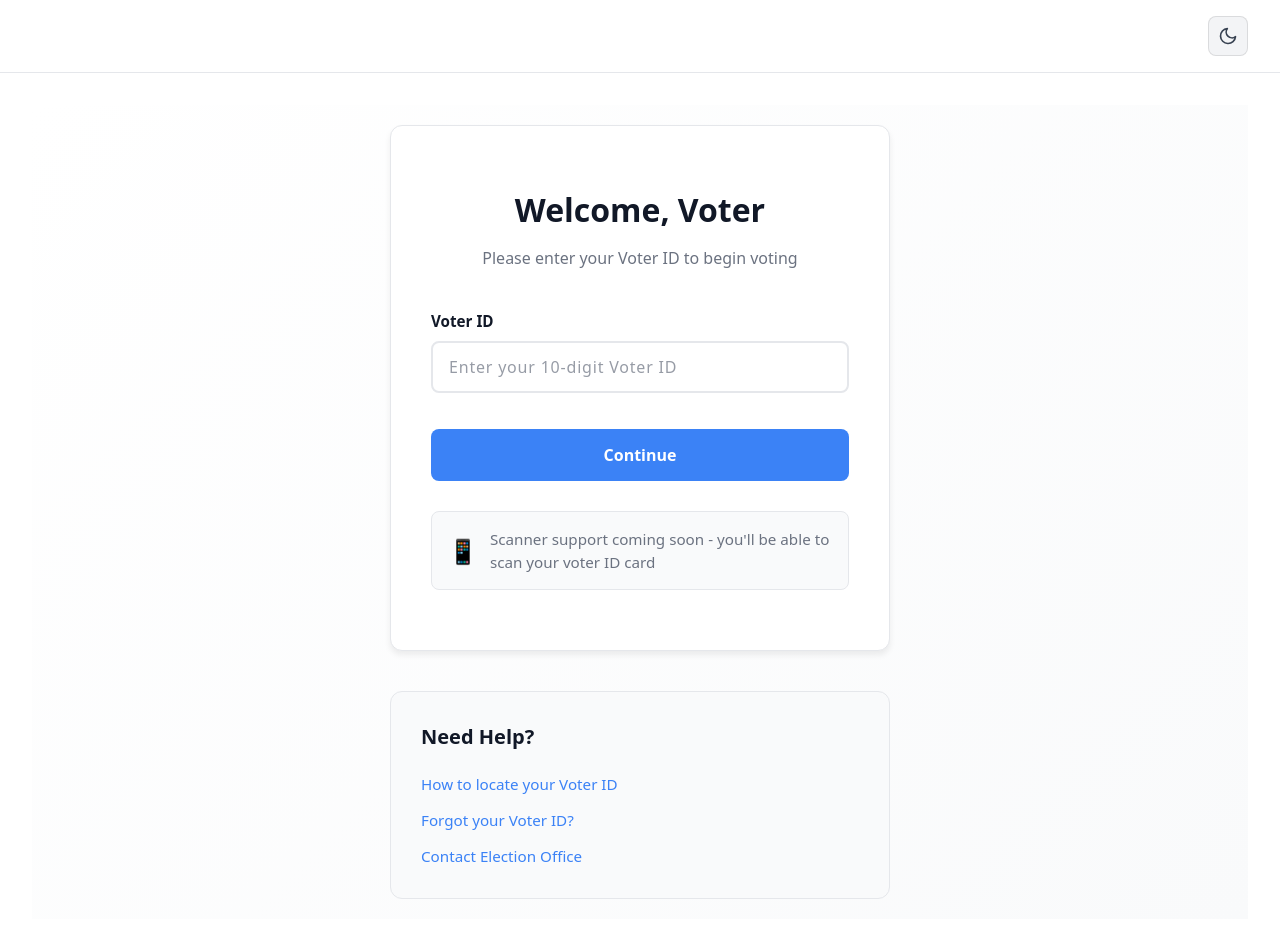
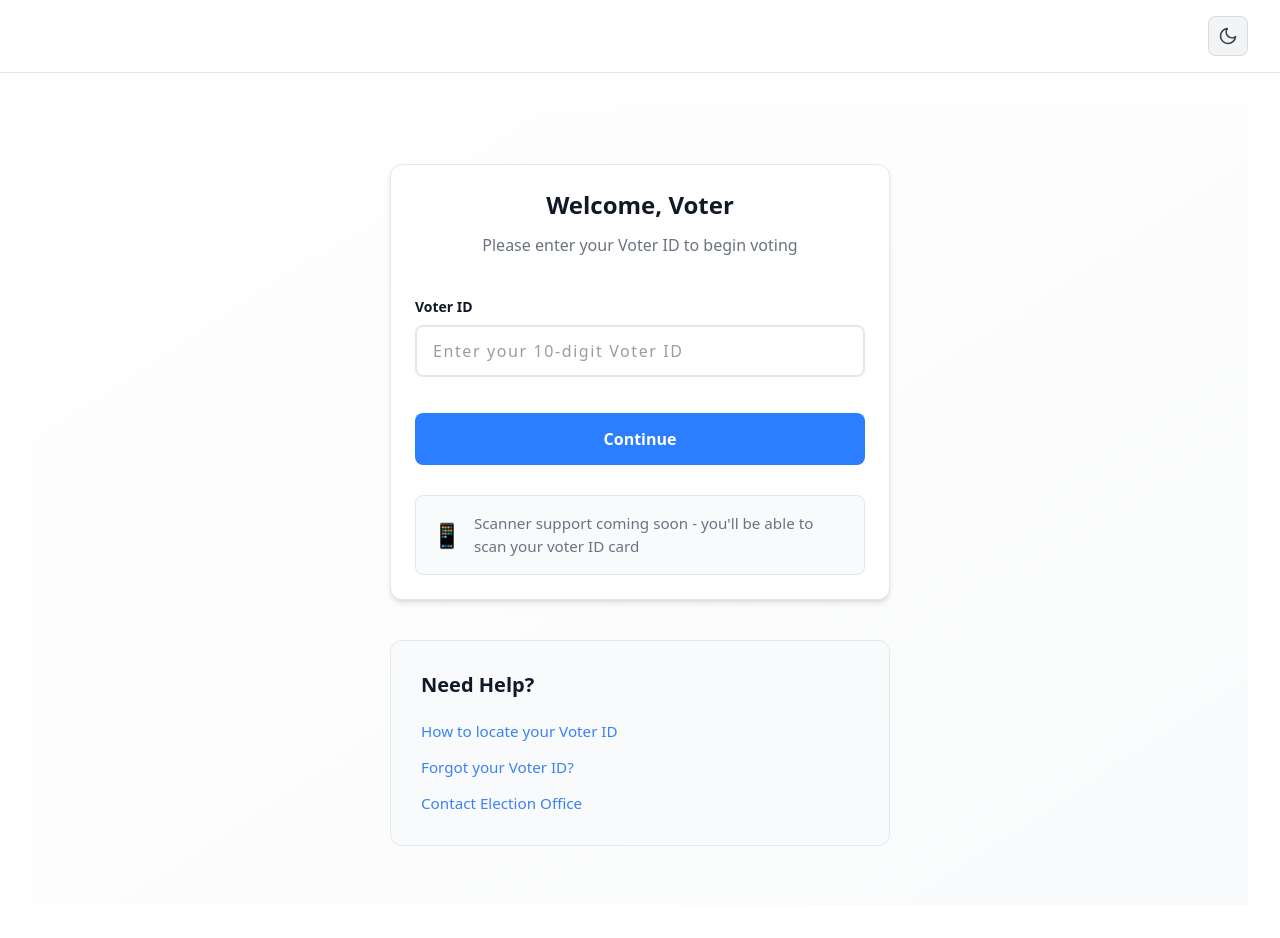
Before and after one commit to davideastmond/gov-vote, a SvelteKit app: page /voter/start in a window 1280 px wide. Shown: the top 938 px of the page. Built offline with nearby package versions, Linux system fonts and the light colour scheme.

Commit message:
started work on basic voter start page

```diff
--- a/src/routes/voter/start/+page.svelte
+++ b/src/routes/voter/start/+page.svelte
@@ -44,16 +44,31 @@
 	}
 </script>
 
-<div class="voter-start-container">
-	<div class="voter-start-card">
-		<div class="card-header">
-			<h1>Welcome, Voter</h1>
-			<p class="subtitle">Please enter your Voter ID to begin voting</p>
+<svelte:head>
+	<title>Start Voting - Gov Vote</title>
+</svelte:head>
+
+<main
+	class="flex min-h-screen flex-col items-center justify-center bg-gradient-to-br from-[var(--bg-primary)] to-[var(--bg-secondary)] px-5 py-10"
+>
+	<div
+		class="mb-10 w-full max-w-[500px] rounded-xl border bg-[var(--bg-primary)] p-15 shadow-md transition-all hover:shadow-lg sm:p-6 dark:shadow-lg dark:hover:shadow-xl"
+		style="border-color: var(--border-color);"
+	>
+		<div class="mb-10 text-center">
+			<h1 class="m-0 mb-3 text-4xl font-bold text-[var(--text-primary)] sm:text-2xl">
+				Welcome, Voter
+			</h1>
+			<p class="m-0 text-base leading-normal text-[var(--text-secondary)]">
+				Please enter your Voter ID to begin voting
+			</p>
 		</div>
 
-		<form on:submit={handleSubmit} class="voter-form">
-			<div class="form-group">
-				<label for="voter-id-input" class="form-label">Voter ID</label>
+		<form on:submit={handleSubmit} class="flex flex-col gap-6">
+			<div class="flex flex-col gap-2">
+				<label for="voter-id-input" class="text-sm font-semibold text-[var(--text-primary)]">
+					Voter ID
+				</label>
 				<input
 					id="voter-id-input"
 					type="text"
@@ -63,16 +78,29 @@
 					disabled={isLoading}
 					aria-invalid={error ? 'true' : 'false'}
 					aria-describedby={error ? 'error-message' : undefined}
-					class="form-input"
+					class="rounded-lg border-2 bg-[var(--bg-primary)] px-4 py-3 font-[inherit] text-base tracking-widest text-[var(--text-primary)] transition-all placeholder:text-[var(--text-secondary)] placeholder:opacity-70 focus:border-blue-500 focus:shadow-[0_0_0_3px_rgba(59,130,246,0.1)] focus:outline-none disabled:cursor-not-allowed disabled:opacity-60 dark:focus:border-blue-400 dark:focus:shadow-[0_0_0_3px_rgba(96,165,250,0.1)]"
+					style="border-color: var(--border-color);"
 				/>
 				{#if error}
-					<p id="error-message" class="error-message" role="alert">{error}</p>
+					<p
+						id="error-message"
+						class="m-0 flex items-center gap-1.5 text-sm text-red-500 before:content-['⚠️']"
+						role="alert"
+					>
+						{error}
+					</p>
 				{/if}
 			</div>
 
-			<button type="submit" disabled={isLoading} class="submit-button">
+			<button
+				type="submit"
+				disabled={isLoading}
+				class="mt-3 flex items-center justify-center gap-2.5 rounded-lg bg-blue-500 px-6 py-3.5 text-base font-semibold text-white transition-all hover:-translate-y-0.5 hover:bg-blue-800 hover:shadow-[0_8px_16px_rgba(59,130,246,0.3)] focus:outline focus:outline-[3px] focus:outline-blue-500 active:translate-y-0 disabled:cursor-not-allowed disabled:opacity-70 dark:bg-blue-400 dark:text-gray-900 dark:hover:bg-blue-500 dark:focus:outline-blue-400"
+			>
 				{#if isLoading}
-					<span class="loading-spinner"></span>
+					<span
+						class="inline-block h-4 w-4 animate-spin rounded-full border-2 border-current border-t-transparent"
+					></span>
 					<span>Processing...</span>
 				{:else}
 					<span>Continue</span>
@@ -80,321 +108,49 @@
 			</button>
 		</form>
 
-		<div class="scanner-info">
-			<p>
-				<span class="scanner-icon">📱</span>
-				<span class="scanner-text"
-					>Scanner support coming soon - you'll be able to scan your voter ID card</span
-				>
+		<div
+			class="mt-7.5 rounded-lg border bg-[var(--bg-secondary)] p-4"
+			style="border-color: var(--border-color);"
+		>
+			<p
+				class="m-0 flex items-center gap-3 text-[0.95rem] leading-normal text-[var(--text-secondary)]"
+			>
+				<span aria-hidden="true" class="flex-shrink-0 text-2xl">📱</span>
+				<span>Scanner support coming soon - you'll be able to scan your voter ID card</span>
 			</p>
 		</div>
 	</div>
 
-	<div class="help-section">
-		<h2>Need Help?</h2>
-		<ul>
-			<li><a href="#locate-id">How to locate your Voter ID</a></li>
-			<li><a href="#forgot-id">Forgot your Voter ID?</a></li>
-			<li><a href="#contact">Contact Election Office</a></li>
+	<div
+		class="w-full max-w-[500px] rounded-xl border bg-[var(--bg-secondary)] p-7.5"
+		style="border-color: var(--border-color);"
+	>
+		<h2 class="m-0 mb-5 text-xl font-bold text-[var(--text-primary)]">Need Help?</h2>
+		<ul class="m-0 flex flex-col gap-3 p-0">
+			<li class="m-0">
+				<a
+					href="#locate-id"
+					class="inline-block text-[0.95rem] font-medium text-blue-500 no-underline transition-all hover:translate-x-1 hover:underline focus:rounded focus:px-2 focus:py-1 focus:outline focus:outline-[3px] focus:outline-blue-500 dark:text-blue-400 dark:focus:outline-blue-400"
+				>
+					How to locate your Voter ID
+				</a>
+			</li>
+			<li class="m-0">
+				<a
+					href="#forgot-id"
+					class="inline-block text-[0.95rem] font-medium text-blue-500 no-underline transition-all hover:translate-x-1 hover:underline focus:rounded focus:px-2 focus:py-1 focus:outline focus:outline-[3px] focus:outline-blue-500 dark:text-blue-400 dark:focus:outline-blue-400"
+				>
+					Forgot your Voter ID?
+				</a>
+			</li>
+			<li class="m-0">
+				<a
+					href="#contact"
+					class="inline-block text-[0.95rem] font-medium text-blue-500 no-underline transition-all hover:translate-x-1 hover:underline focus:rounded focus:px-2 focus:py-1 focus:outline focus:outline-[3px] focus:outline-blue-500 dark:text-blue-400 dark:focus:outline-blue-400"
+				>
+					Contact Election Office
+				</a>
+			</li>
 		</ul>
 	</div>
-</div>
-
-<style>
-	.voter-start-container {
-		min-height: 100vh;
-		display: flex;
-		flex-direction: column;
-		align-items: center;
-		justify-content: center;
-		padding: 20px;
-		background: linear-gradient(135deg, var(--bg-primary) 0%, var(--bg-secondary) 100%);
-	}
-
-	.voter-start-card {
-		background-color: var(--bg-primary);
-		border-radius: 12px;
-		border: 1px solid var(--border-color);
-		box-shadow: 0 4px 6px rgba(0, 0, 0, 0.07);
-		padding: 60px 40px;
-		max-width: 500px;
-		width: 100%;
-		margin-bottom: 40px;
-		transition: box-shadow 0.3s ease;
-	}
-
-	.dark .voter-start-card {
-		box-shadow: 0 4px 6px rgba(0, 0, 0, 0.3);
-	}
-
-	.voter-start-card:hover {
-		box-shadow: 0 8px 16px rgba(0, 0, 0, 0.1);
-	}
-
-	.dark .voter-start-card:hover {
-		box-shadow: 0 8px 16px rgba(0, 0, 0, 0.4);
-	}
-
-	.card-header {
-		text-align: center;
-		margin-bottom: 40px;
-	}
-
-	.card-header h1 {
-		font-size: 2rem;
-		font-weight: 700;
-		margin: 0 0 12px 0;
-		color: var(--text-primary);
-	}
-
-	.subtitle {
-		font-size: 1rem;
-		color: var(--text-secondary);
-		margin: 0;
-		line-height: 1.5;
-	}
-
-	.voter-form {
-		display: flex;
-		flex-direction: column;
-		gap: 24px;
-	}
-
-	.form-group {
-		display: flex;
-		flex-direction: column;
-		gap: 8px;
-	}
-
-	.form-label {
-		font-size: 0.95rem;
-		font-weight: 600;
-		color: var(--text-primary);
-		display: block;
-	}
-
-	.form-input {
-		padding: 12px 16px;
-		border: 2px solid var(--border-color);
-		border-radius: 8px;
-		background-color: var(--bg-primary);
-		color: var(--text-primary);
-		font-size: 1rem;
-		font-family: inherit;
-		transition: all 0.2s ease;
-		letter-spacing: 0.05em;
-	}
-
-	.form-input::placeholder {
-		color: var(--text-secondary);
-		opacity: 0.7;
-	}
-
-	.form-input:focus {
-		outline: none;
-		border-color: #3b82f6;
-		box-shadow: 0 0 0 3px rgba(59, 130, 246, 0.1);
-	}
-
-	.dark .form-input:focus {
-		border-color: #60a5fa;
-		box-shadow: 0 0 0 3px rgba(96, 165, 250, 0.1);
-	}
-
-	.form-input:disabled {
-		opacity: 0.6;
-		cursor: not-allowed;
-	}
-
-	.form-input[aria-invalid='true'] {
-		border-color: #ef4444;
-	}
-
-	.form-input[aria-invalid='true']:focus {
-		box-shadow: 0 0 0 3px rgba(239, 68, 68, 0.1);
-	}
-
-	.error-message {
-		font-size: 0.875rem;
-		color: #ef4444;
-		margin: 0;
-		display: flex;
-		align-items: center;
-		gap: 6px;
-	}
-
-	.error-message::before {
-		content: '⚠️';
-	}
-
-	.submit-button {
-		padding: 14px 24px;
-		background-color: #3b82f6;
-		color: white;
-		border: none;
-		border-radius: 8px;
-		font-size: 1rem;
-		font-weight: 600;
-		cursor: pointer;
-		transition: all 0.3s ease;
-		display: flex;
-		align-items: center;
-		justify-content: center;
-		gap: 10px;
-		margin-top: 12px;
-	}
-
-	.submit-button:hover:not(:disabled) {
-		background-color: #1e40af;
-		transform: translateY(-2px);
-		box-shadow: 0 8px 16px rgba(59, 130, 246, 0.3);
-	}
-
-	.submit-button:active:not(:disabled) {
-		transform: translateY(0);
-	}
-
-	.submit-button:disabled {
-		opacity: 0.7;
-		cursor: not-allowed;
-	}
-
-	.submit-button:focus-visible {
-		outline: 3px solid #3b82f6;
-		outline-offset: 3px;
-	}
-
-	.dark .submit-button {
-		background-color: #60a5fa;
-		color: #111827;
-	}
-
-	.dark .submit-button:hover:not(:disabled) {
-		background-color: #3b82f6;
-	}
-
-	.dark .submit-button:focus-visible {
-		outline: 3px solid #60a5fa;
-	}
-
-	.loading-spinner {
-		display: inline-block;
-		width: 16px;
-		height: 16px;
-		border: 2px solid currentColor;
-		border-top-color: transparent;
-		border-radius: 50%;
-		animation: spin 0.6s linear infinite;
-	}
-
-	@keyframes spin {
-		to {
-			transform: rotate(360deg);
-		}
-	}
-
-	.scanner-info {
-		margin-top: 30px;
-		padding: 16px;
-		background-color: var(--bg-secondary);
-		border-radius: 8px;
-		border: 1px solid var(--border-color);
-	}
-
-	.scanner-info p {
-		display: flex;
-		align-items: center;
-		gap: 12px;
-		margin: 0;
-		font-size: 0.95rem;
-		color: var(--text-secondary);
-		line-height: 1.5;
-	}
-
-	.scanner-icon {
-		font-size: 1.5rem;
-		flex-shrink: 0;
-	}
-
-	.help-section {
-		max-width: 500px;
-		width: 100%;
-		background-color: var(--bg-secondary);
-		border-radius: 12px;
-		border: 1px solid var(--border-color);
-		padding: 30px;
-	}
-
-	.help-section h2 {
-		font-size: 1.25rem;
-		font-weight: 700;
-		color: var(--text-primary);
-		margin: 0 0 20px 0;
-	}
-
-	.help-section ul {
-		list-style: none;
-		margin: 0;
-		padding: 0;
-		display: flex;
-		flex-direction: column;
-		gap: 12px;
-	}
-
-	.help-section li {
-		margin: 0;
-	}
-
-	.help-section a {
-		color: #3b82f6;
-		text-decoration: none;
-		font-size: 0.95rem;
-		font-weight: 500;
-		transition: all 0.2s ease;
-		display: inline-block;
-	}
-
-	.help-section a:hover {
-		text-decoration: underline;
-		transform: translateX(4px);
-	}
-
-	.help-section a:focus-visible {
-		outline: 3px solid #3b82f6;
-		outline-offset: 3px;
-		border-radius: 4px;
-		padding: 4px 8px;
-	}
-
-	.dark .help-section a {
-		color: #60a5fa;
-	}
-
-	.dark .help-section a:focus-visible {
-		outline-color: #60a5fa;
-	}
-
-	/* Responsive Design */
-	@media (max-width: 640px) {
-		.voter-start-container {
-			padding: 20px;
-		}
-
-		.voter-start-card {
-			padding: 40px 24px;
-		}
-
-		.card-header h1 {
-			font-size: 1.625rem;
-		}
-
-		.help-section {
-			padding: 20px;
-		}
-
-		.submit-button {
-			padding: 12px 20px;
-			font-size: 0.95rem;
-		}
-	}
-</style>
+</main>
```
